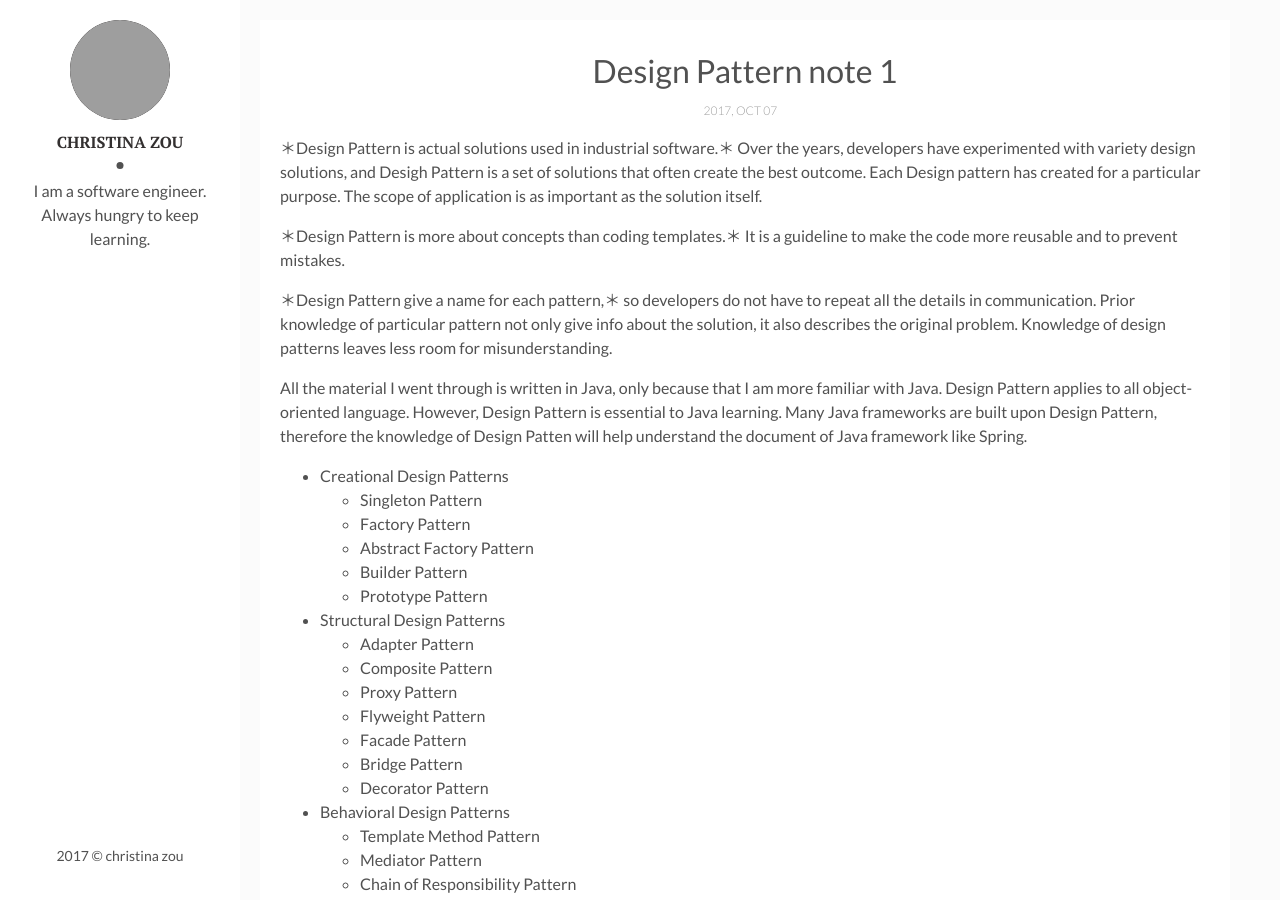
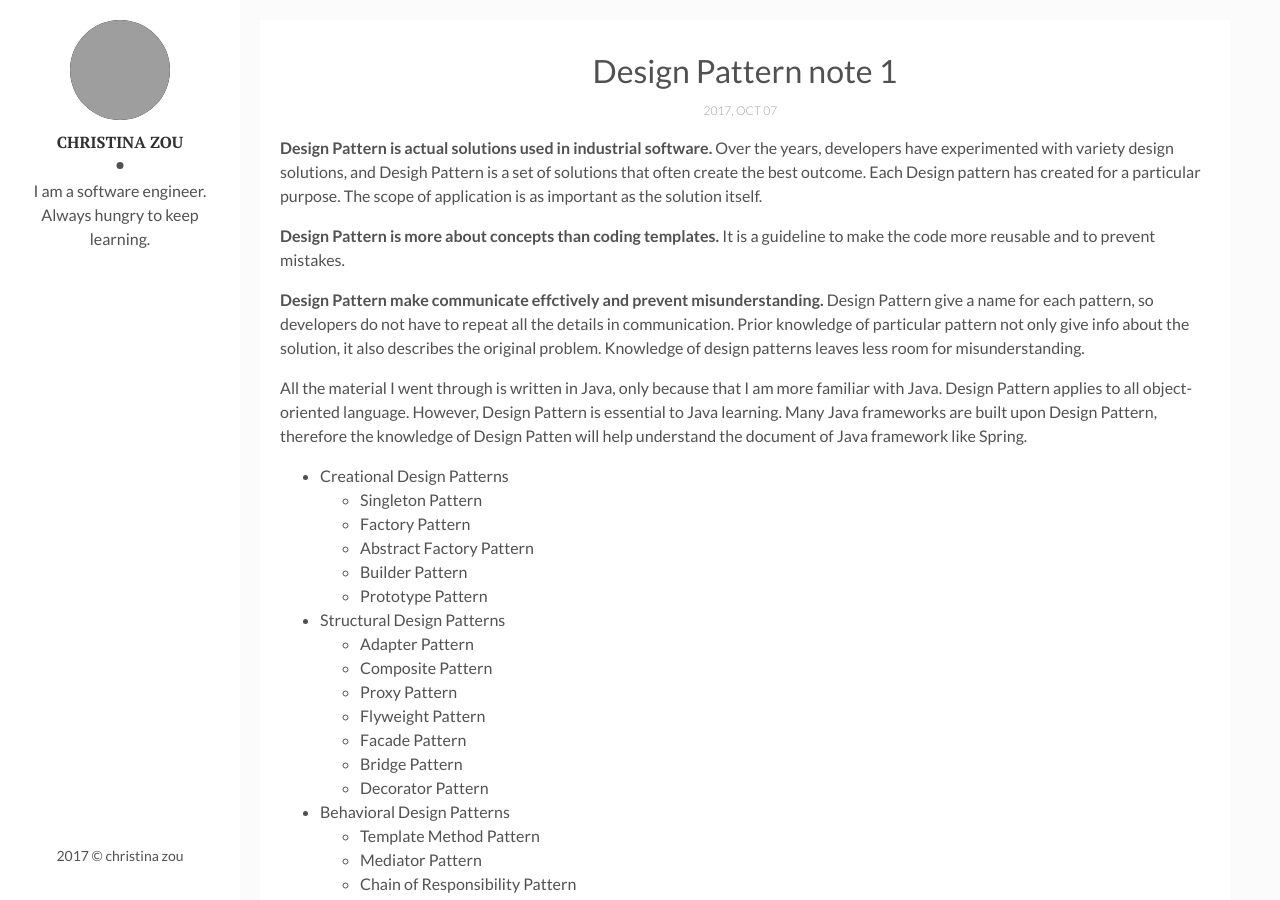
Before and after one commit to christinazou/christinazou.github.io, a Jekyll site: the page built from _posts/2017-10-08-Design-pattern-node-1.markdown, in a window 1280 px wide and 900 px high. Built offline with Jekyll 4.4.1, drawn with Linux system fonts in a browser that asks for light colours; grey boxes are pictures that could not be loaded.

Commit message:
no message

```diff
--- a/_posts/2017-10-08-Design-pattern-node-1.markdown
+++ b/_posts/2017-10-08-Design-pattern-node-1.markdown
@@ -7,11 +7,11 @@ tags: [Design Pattern]
 ---
 
 
-＊Design Pattern is actual solutions used in industrial software.＊ Over the years, developers have experimented with variety design solutions, and Desigh Pattern is a set of solutions that often create the best outcome. Each Design pattern has created for a particular purpose. The scope of application is as important as the solution itself.
+**Design Pattern is actual solutions used in industrial software.** Over the years, developers have experimented with variety design solutions, and Desigh Pattern is a set of solutions that often create the best outcome. Each Design pattern has created for a particular purpose. The scope of application is as important as the solution itself.
 
-＊Design Pattern is more about concepts than coding templates.＊ It is a guideline to make the code more reusable and to prevent mistakes.
+**Design Pattern is more about concepts than coding templates.** It is a guideline to make the code more reusable and to prevent mistakes.
 
-＊Design Pattern give a name for each pattern,＊ so developers do not have to repeat all the details in communication. Prior knowledge of particular pattern not only give info about the solution, it also describes the original problem. Knowledge of design patterns leaves less room for misunderstanding.
+**Design Pattern make communicate effctively and prevent misunderstanding.** Design Pattern give a name for each pattern, so developers do not have to repeat all the details in communication. Prior knowledge of particular pattern not only give info about the solution, it also describes the original problem. Knowledge of design patterns leaves less room for misunderstanding.
 
 All the material I went through is written in Java, only because that I am more familiar with Java. Design Pattern applies to all object-oriented language. However, Design Pattern is essential to Java learning. Many Java frameworks are built upon Design Pattern, therefore the knowledge of Design Patten will help understand the document of Java framework like Spring.
 
```
